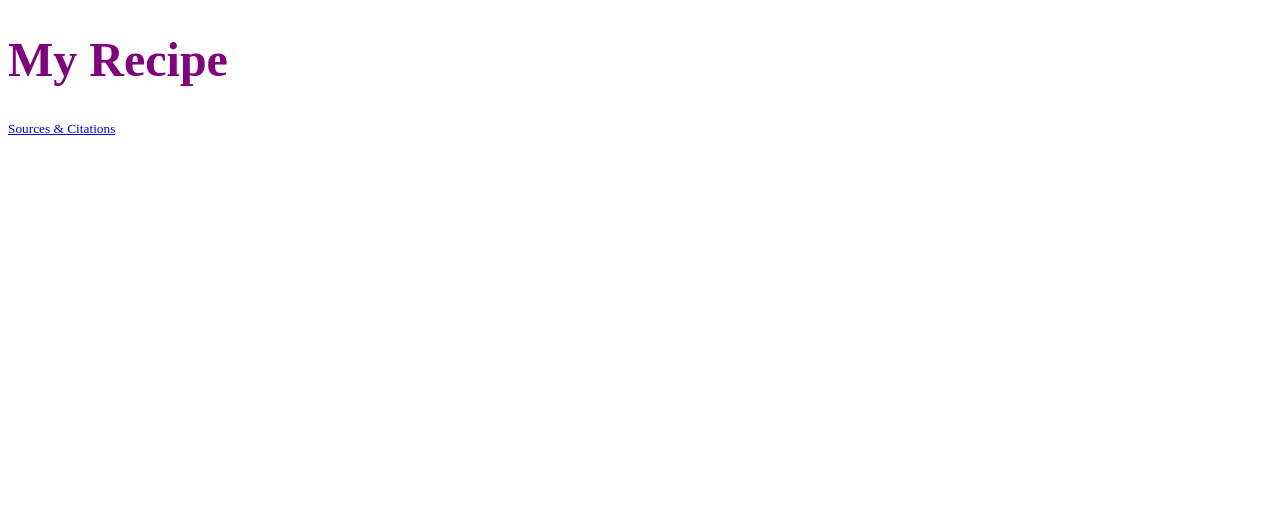
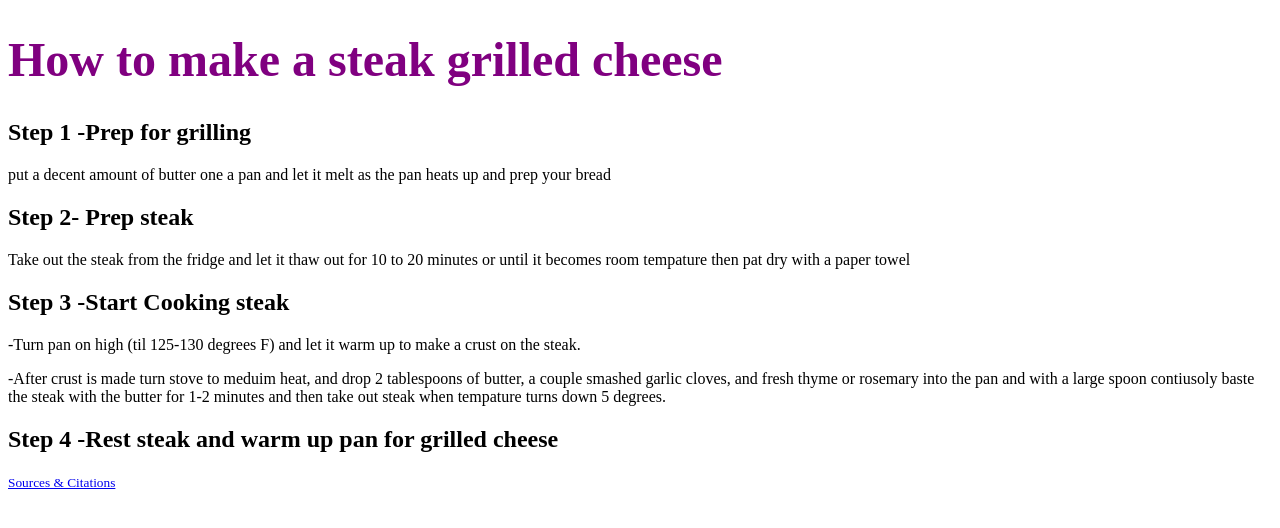
Before and after one commit to IACS-26-27/web-design-1-recipe-assignment-bootywarriorfrm978, a website: page index.html in a window 1280 px wide. Drawn offline with Linux system fonts and the light colour scheme.

Commit message:
making step

```diff
--- a/index.html
+++ b/index.html
@@ -10,8 +10,13 @@
   <body>
     <!-- Your recipe goes here! -->
     <main>
-      <h1>My Recipe</h1>
-    </main>
+      <h1> How to make a steak grilled cheese </h1>
+    <h2> <b> Step 1</b> -Prep for grilling  </h2><p> put a decent amount of butter one a pan and let it melt as the pan heats up and prep your bread</p>
+    <h2><b>Step 2- Prep steak</b></h2> <p> Take out the steak from the fridge and let it thaw out for 10 to 20 minutes or until it becomes room tempature then pat dry with a paper towel</p>
+    <h2> <b> Step 3 -Start Cooking steak</b> </h2> <p> -Turn pan on high (til 125-130 degrees F) and let it warm up to make a crust on the steak.</p>
+  <p> -After crust is made turn stove to meduim heat, and drop 2 tablespoons of butter, a couple smashed garlic cloves, and fresh thyme or rosemary into the pan and with a large spoon contiusoly baste the steak with the butter for 1-2 minutes and then take out steak when tempature turns down 5 degrees.</p>
+<h2> <b>Step 4</b> -Rest steak and warm up pan for grilled cheese</h2> <p> </p></main>
+
     <footer>
       <small>
         <a href="citations.html">Sources &amp; Citations</a>
```
